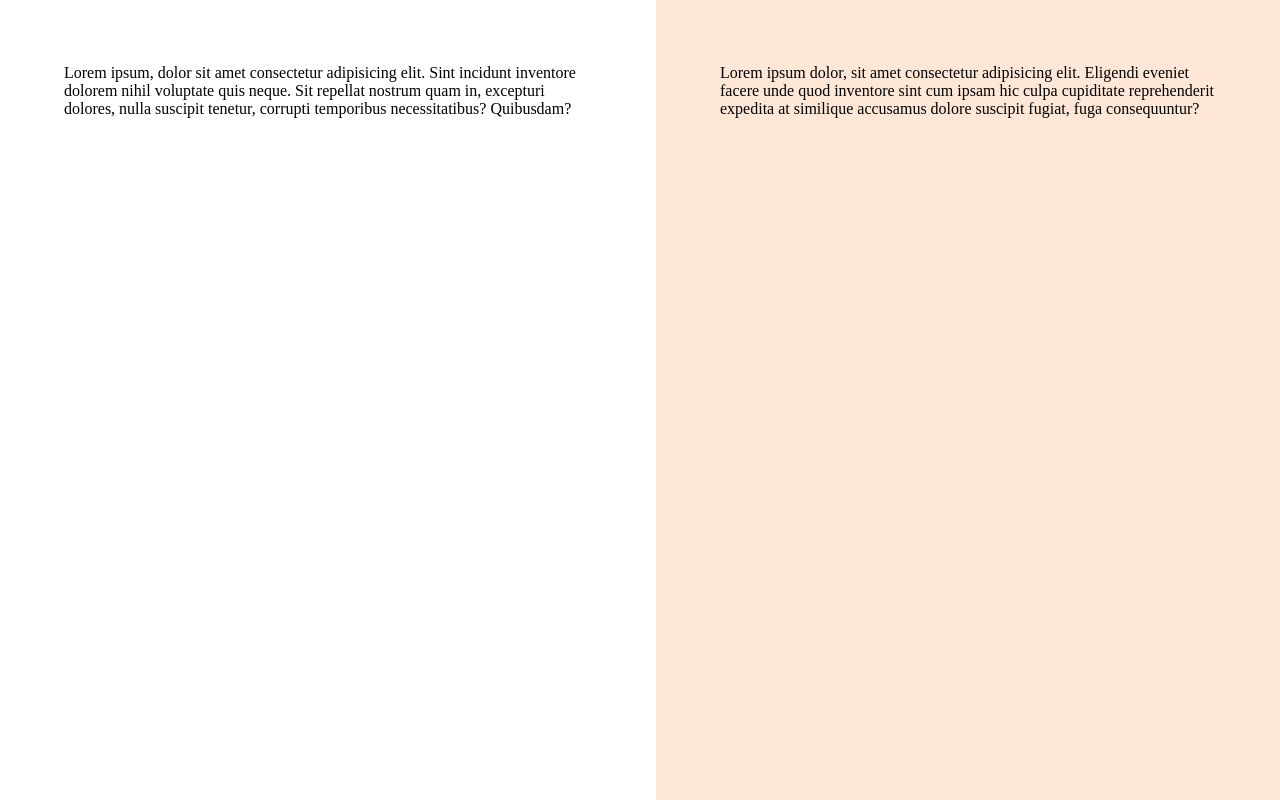
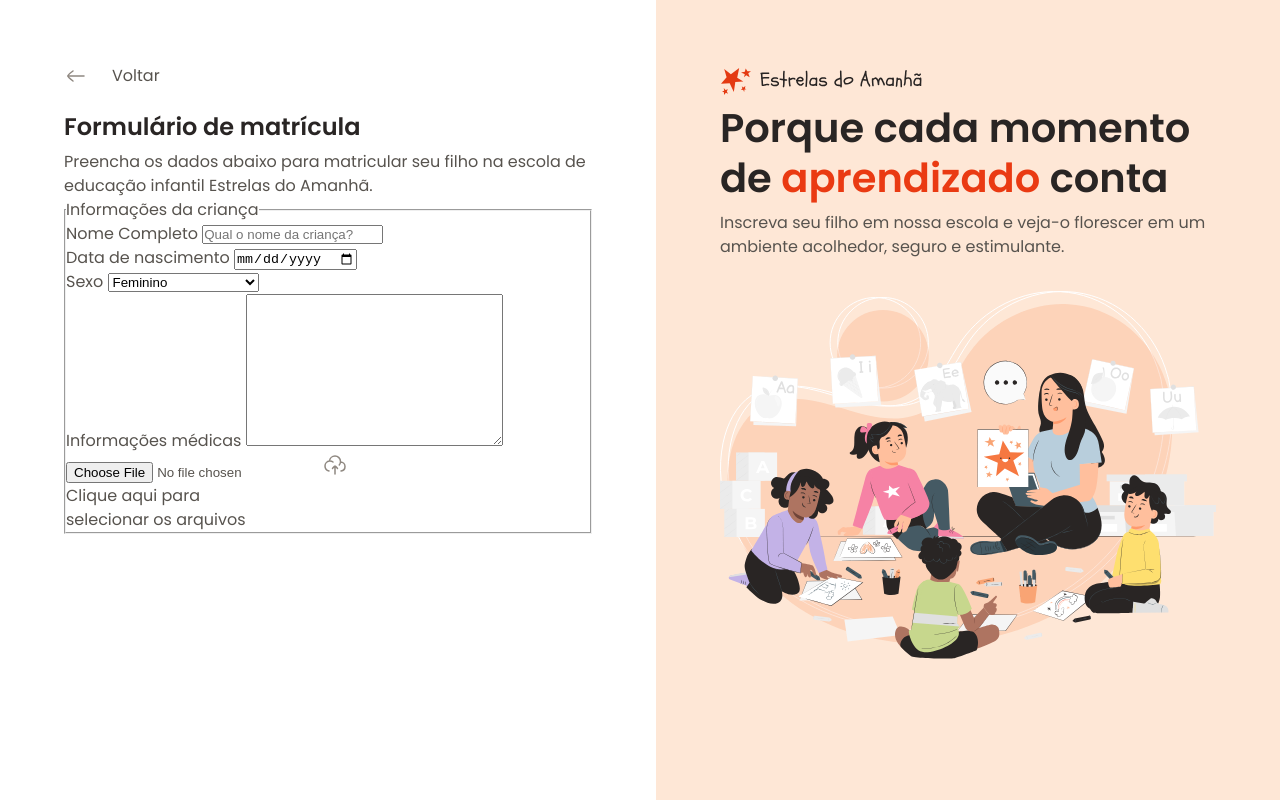
Before and after one commit to glauciobraga/Formulario-de-matricula, a plain HTML site: page index.html in a window 1280 px wide. Drawn offline with Linux system fonts and the light colour scheme; a web font is replaced by a local one.

Commit message:
Iniciando o formulário

```diff
--- a/index.html
+++ b/index.html
@@ -1,5 +1,5 @@
 <!DOCTYPE html>
-<html lang="pt-br">
+<html lang="pt-BR">
 <head>
     <link rel="preconnect" href="https://fonts.googleapis.com">
     <link rel="preconnect" href="https://fonts.gstatic.com" crossorigin>
@@ -15,11 +15,67 @@
 <body>
     <div id="app">
         <main>
-            <div class="main-container">Lorem ipsum, dolor sit amet consectetur adipisicing elit. Sint incidunt inventore dolorem nihil voluptate quis neque. Sit repellat nostrum quam in, excepturi dolores, nulla suscipit tenetur, corrupti temporibus necessitatibus? Quibusdam?</div>
+            <div class="main-container">
+                <div class="back">
+                    <img src="assets/Icons/arrow-left-02.svg" alt="Ícone de Voltar">
+                    <span>Voltar</span>
+                </div>
+
+                <h1>Formulário de matrícula</h1>
+                <p>Preencha os dados abaixo para matricular seu filho na escola de educação infantil Estrelas do Amanhã.</p>
+                <form method="post" enctype="multipart/form-data">
+                    <fieldset class="child-info">
+                       <legend>Informações da criança</legend>
+
+                       <div class="input-wrapper">
+                            <label for="fullname">Nome Completo</label>
+                            <input id="fullname" name="fullname" type="text" placeholder="Qual o nome da criança?">
+                       </div>
+
+                       <div class="input-wrapper">
+                            <label for="birth">Data de nascimento</label>
+                            <input id="birth" name=birth" type="date" lang="pt-BR">
+                        </div>
+
+                        <div class="select-wrapper">
+                            <label for="gender">Sexo</label>
+                            <select id="gender" name="gender">
+                                <option value="female">Feminino</option>
+                                <option value="male">Masculino</option>
+                                <option value="na">Prefiro não responder</option>
+                            </select>
+                        </div>
+
+                        <div class="textarea-wrapper">
+                            <label for="medical-info">Informações médicas</label>
+                            <textarea name="medical-info" id="medical-info" cols="30" rows="10"
+                            placeholder="A criança possui alguma condição médica que a escola deve estar ciente? (Se sim, especifique)">
+                            </textarea>
+                        </div>
+
+                        <div class="droparea-wrapper">
+                            <input id="birth-file" name="birth-file" type="file">
+                            <img src="assets/Icons/cloud-upload.svg" alt="">
+                            <p>
+                            Clique aqui para <br>
+                            selecionar os arquivos
+                            </p>
+                        </div>
+                    </fieldset>
+                </form>
+            </div>
         </main>
 
         <aside>
-            <div class="aside-container">Lorem ipsum dolor, sit amet consectetur adipisicing elit. Eligendi eveniet facere unde quod inventore sint cum ipsam hic culpa cupiditate reprehenderit expedita at similique accusamus dolore suscipit fugiat, fuga consequuntur?</div>
+            <div class="aside-container">
+                <header>
+                    <img src="assets/Logo.svg" alt="Logo Estrelas do Amanhã">
+                    <h2>Porque cada momento de <span>aprendizado</span> conta</h2>
+                    <p>Inscreva seu filho em nossa escola e veja-o florescer em um ambiente acolhedor, seguro e estimulante.</p>
+                </header>
+
+                <img src="assets/Illustration.svg" alt="Ilustração sala de aula">
+            </div>
         </aside>
     </div>
 </body>
--- a/styles/global.css
+++ b/styles/global.css
@@ -23,5 +23,16 @@
 }
 
 body {
-    overflow: hidden;
+
+    font: var(--text);
+    color: var(--text-secondary);
 }
+
+h1, h2 {
+    color: var(--text-primary);
+}
+
+img {
+    max-width: 100%;
+    height: auto;
+}
--- a/styles/layout.css
+++ b/styles/layout.css
@@ -14,6 +14,18 @@ main {
         max-width: 33rem;
         margin-left: auto;
     }
+
+    & .back {
+        display: flex;
+        align-items: center;
+        gap: 1.5rem;
+        margin-bottom: 1.5rem;
+    }
+
+    & h1 {
+        font: 600 1.5rem/1.25 var(--font-family);
+        margin-bottom: .5rem;
+    }
 }
 
 aside {
@@ -22,5 +34,19 @@ aside {
 
     & .aside-container {
         max-width: 31rem;
+
+        & > img {
+            margin-top: 2rem;
+        }
     }
+
+    & h2 {
+        font: 600 2.5rem/1.25 var(--font-family);
+        margin-bottom: .5rem;
+
+        & span {
+            color: var(--text-highlight);
+        }
+    }
+
 }
```
